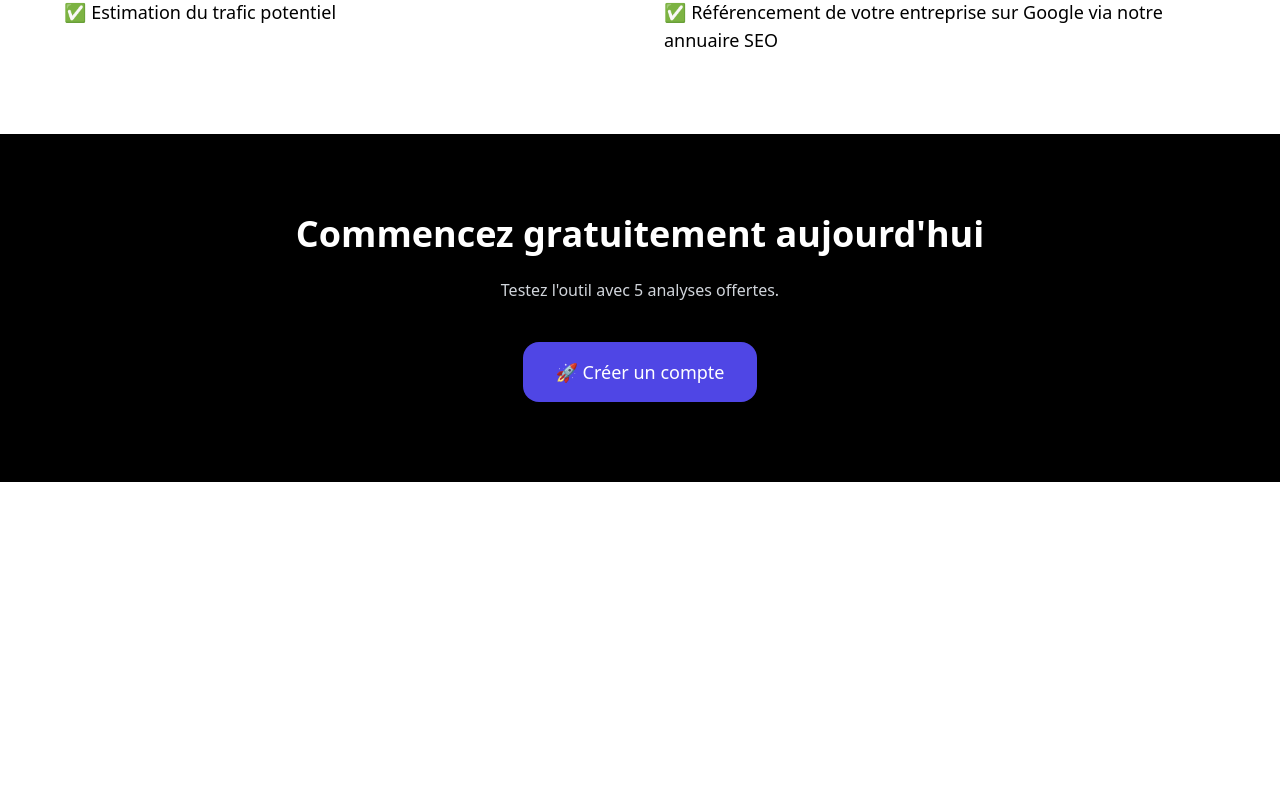
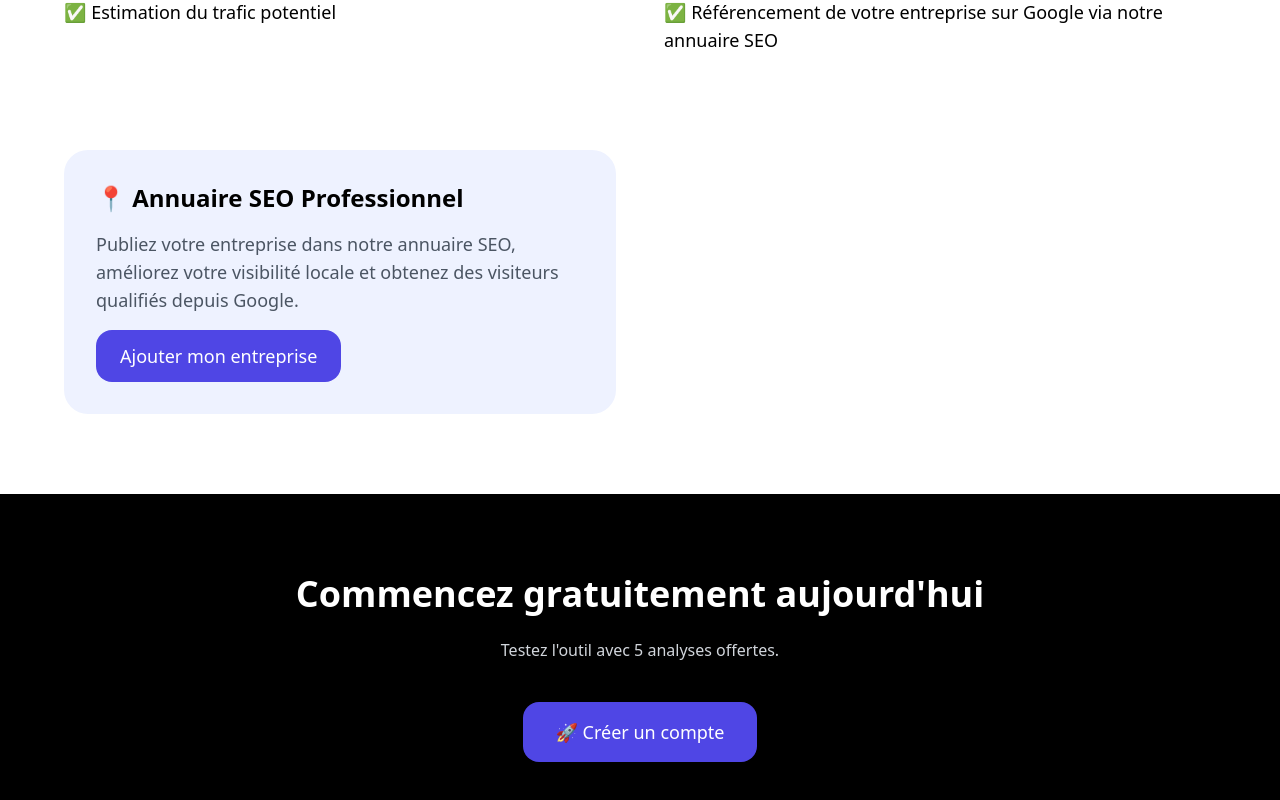
Before and after one commit to elhassaneelbarhdadi-prog/seo-frontend, a React (Vite) app: page /1 in a window 1280 px wide. Shown: the part 1346-2146 px from the top of the page. Before the commit the page ends 1828 px from the top, so only its background shows below. Built offline with nearby package versions, Linux system fonts and the light colour scheme; no server answers.

Commit message:
Add SEO directory feature on homepage

```diff
--- a/src/pages/Home.jsx
+++ b/src/pages/Home.jsx
@@ -109,6 +109,24 @@ export default function Home() {
                             <li>✅ Analyse de la concurrence</li>
                             <li>✅ Référencement de votre entreprise sur Google via notre annuaire SEO</li>
                         </ul>
+                        <div className="mt-12 bg-indigo-50 rounded-2xl p-8">
+                            <h3 className="text-2xl font-bold mb-4">
+                                📍 Annuaire SEO Professionnel
+                            </h3>
+
+                            <p className="text-gray-600 mb-4">
+                                Publiez votre entreprise dans notre annuaire SEO,
+                                améliorez votre visibilité locale et obtenez des visiteurs
+                                qualifiés depuis Google.
+                            </p>
+
+                            <button
+                                onClick={() => navigate(`/${lang}/register`)}
+                                className="bg-indigo-600 text-white px-6 py-3 rounded-xl"
+                            >
+                                Ajouter mon entreprise
+                            </button>
+                        </div>
 
                     </div>
 
```
